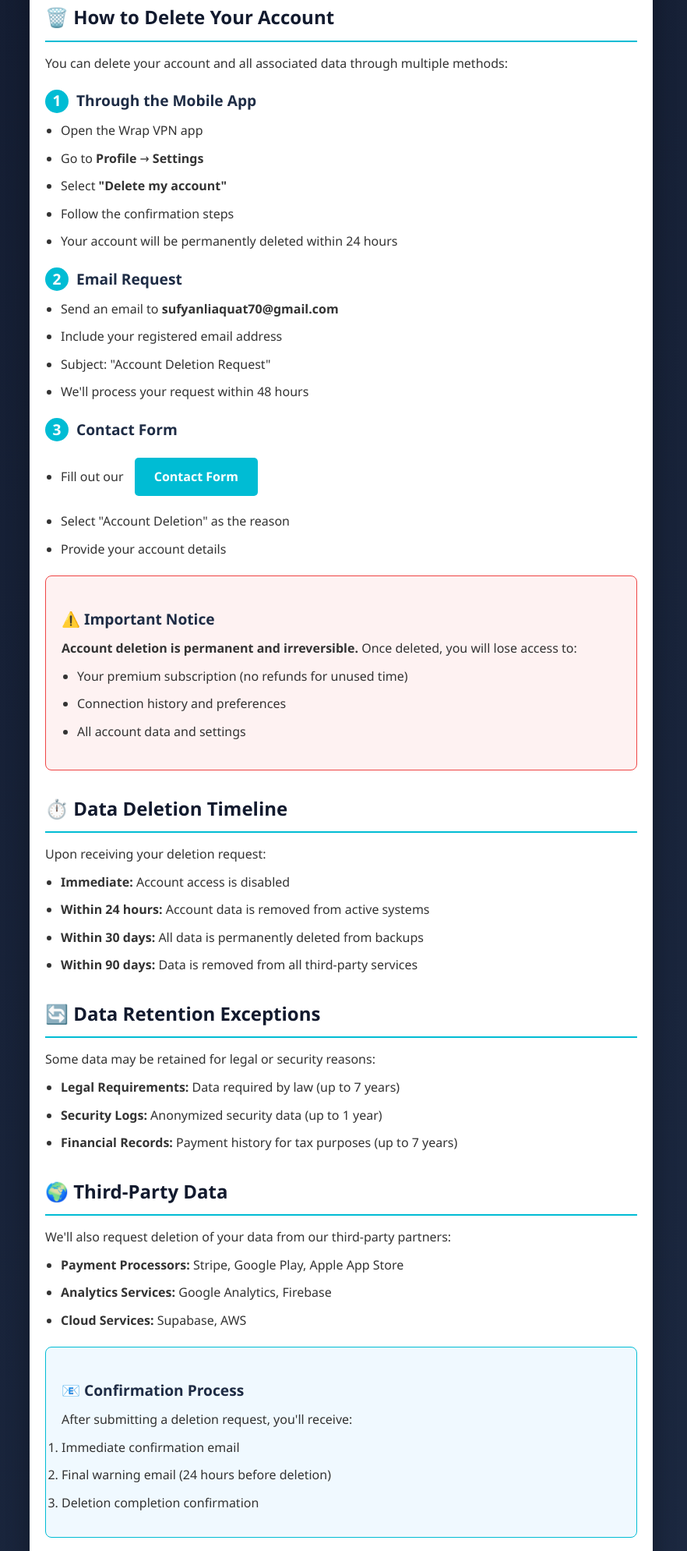
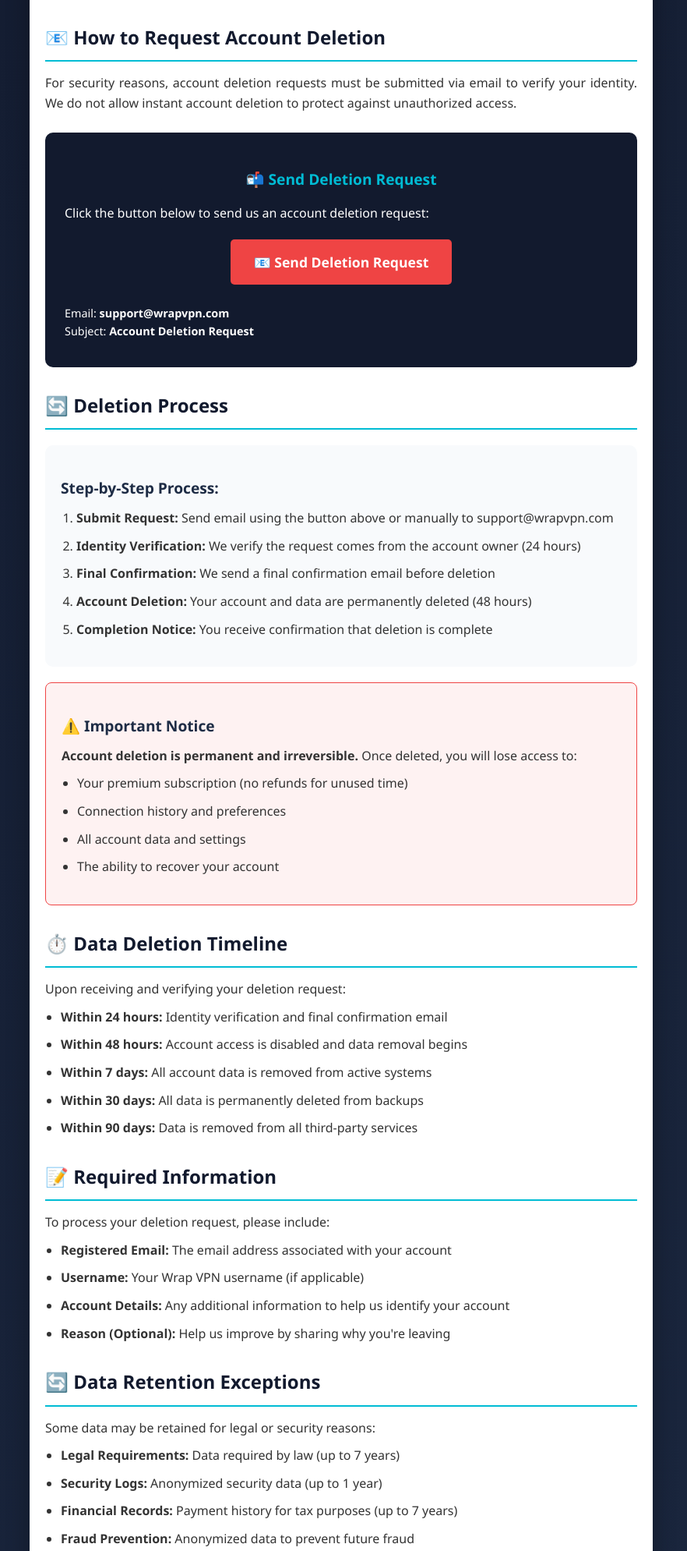
Before and after one commit to sufyan2618/wrapvpn-policies, a plain HTML site: page index.html in a window 1280 px wide. Shown: the part 772-2761 px from the top of the page at 78% size, without its empty margins (202-1084 px from the left). Drawn offline with Linux system fonts and the light colour scheme.

Commit message:
Update index.html

```diff
--- a/index.html
+++ b/index.html
@@ -81,7 +81,7 @@
             text-align: justify;
         }
 
-        ul {
+        ul, ol {
             padding-left: 20px;
             margin-bottom: 15px;
         }
@@ -102,16 +102,16 @@
             margin: 20px 0;
         }
 
-        .contact-section {
+        .email-box {
             background: #121A2E;
             color: white;
-            padding: 30px;
+            padding: 25px;
             border-radius: 10px;
-            margin: 30px 0;
+            margin: 25px 0;
             text-align: center;
         }
 
-        .contact-section h3 {
+        .email-box h3 {
             color: #00BCD4;
             margin-bottom: 15px;
         }
@@ -132,11 +132,13 @@
             background: #0891b2;
         }
 
-        .btn-danger {
+        .btn-email {
             background: #ef4444;
+            font-size: 1.1em;
+            padding: 15px 30px;
         }
 
-        .btn-danger:hover {
+        .btn-email:hover {
             background: #dc2626;
         }
 
@@ -159,6 +161,13 @@
             justify-content: center;
             margin-right: 10px;
             font-weight: bold;
+        }
+
+        .process-steps {
+            background: #f8fafc;
+            border-radius: 10px;
+            padding: 20px;
+            margin: 20px 0;
         }
 
         @media (max-width: 768px) {
@@ -187,7 +196,7 @@
 
         <div class="highlight-box">
             <h3>🔒 Your Data, Your Control</h3>
-            <p>At Wrap VPN, we believe you should have complete control over your personal data. This policy explains how you can request deletion of your account and associated data from our services.</p>
+            <p>At Wrap VPN, we believe you should have complete control over your personal data. This policy explains how you can request deletion of your account and associated data from our services through our secure email verification process.</p>
         </div>
 
         <h2>📋 What Data We Collect</h2>
@@ -199,32 +208,30 @@
             <li><strong>Payment Information:</strong> Subscription status and payment history (processed by third-party providers)</li>
         </ul>
 
-        <h2>🗑️ How to Delete Your Account</h2>
-        <p>You can delete your account and all associated data through multiple methods:</p>
+        <h2>📧 How to Request Account Deletion</h2>
+        <p>For security reasons, account deletion requests must be submitted via email to verify your identity. We do not allow instant account deletion to protect against unauthorized access.</p>
 
-        <h3><span class="step-number">1</span>Through the Mobile App</h3>
-        <ul>
-            <li>Open the Wrap VPN app</li>
-            <li>Go to <strong>Profile</strong> → <strong>Settings</strong></li>
-            <li>Select <strong>"Delete my account"</strong></li>
-            <li>Follow the confirmation steps</li>
-            <li>Your account will be permanently deleted within 24 hours</li>
-        </ul>
+        <div class="email-box">
+            <h3>📬 Send Deletion Request</h3>
+            <p>Click the button below to send us an account deletion request:</p>
+            <a href="mailto:support@wrapvpn.com?subject=Account%20Deletion%20Request&body=Hello%20Wrap%20VPN%20Support%20Team%2C%0A%0AI%20would%20like%20to%20request%20the%20deletion%20of%20my%20account%20and%20all%20associated%20data.%0A%0AAccount%20Details%3A%0A-%20Email%3A%20%5BYour%20registered%20email%5D%0A-%20Username%3A%20%5BYour%20username%5D%0A-%20Request%20Date%3A%20%5BToday%27s%20date%5D%0A%0APlease%20confirm%20the%20deletion%20of%20my%20account%20and%20all%20personal%20data%20associated%20with%20it.%0A%0AThank%20you%2C%0A%5BYour%20Name%5D" class="btn btn-email">📧 Send Deletion Request</a>
+            <p style="margin-top: 15px; font-size: 0.9em;">
+                Email: <strong>support@wrapvpn.com</strong><br>
+                Subject: <strong>Account Deletion Request</strong>
+            </p>
+        </div>
 
-        <h3><span class="step-number">2</span>Email Request</h3>
-        <ul>
-            <li>Send an email to <strong>sufyanliaquat70@gmail.com</strong></li>
-            <li>Include your registered email address</li>
-            <li>Subject: "Account Deletion Request"</li>
-            <li>We'll process your request within 48 hours</li>
-        </ul>
-
-        <h3><span class="step-number">3</span>Contact Form</h3>
-        <ul>
-            <li>Fill out our <a href="#contact" class="btn">Contact Form</a></li>
-            <li>Select "Account Deletion" as the reason</li>
-            <li>Provide your account details</li>
-        </ul>
+        <h2>🔄 Deletion Process</h2>
+        <div class="process-steps">
+            <h3>Step-by-Step Process:</h3>
+            <ol>
+                <li><strong>Submit Request:</strong> Send email using the button above or manually to support@wrapvpn.com</li>
+                <li><strong>Identity Verification:</strong> We verify the request comes from the account owner (24 hours)</li>
+                <li><strong>Final Confirmation:</strong> We send a final confirmation email before deletion</li>
+                <li><strong>Account Deletion:</strong> Your account and data are permanently deleted (48 hours)</li>
+                <li><strong>Completion Notice:</strong> You receive confirmation that deletion is complete</li>
+            </ol>
+        </div>
 
         <div class="warning-box">
             <h3>⚠️ Important Notice</h3>
@@ -233,16 +240,27 @@
                 <li>Your premium subscription (no refunds for unused time)</li>
                 <li>Connection history and preferences</li>
                 <li>All account data and settings</li>
+                <li>The ability to recover your account</li>
             </ul>
         </div>
 
         <h2>⏱️ Data Deletion Timeline</h2>
-        <p>Upon receiving your deletion request:</p>
+        <p>Upon receiving and verifying your deletion request:</p>
         <ul>
-            <li><strong>Immediate:</strong> Account access is disabled</li>
-            <li><strong>Within 24 hours:</strong> Account data is removed from active systems</li>
+            <li><strong>Within 24 hours:</strong> Identity verification and final confirmation email</li>
+            <li><strong>Within 48 hours:</strong> Account access is disabled and data removal begins</li>
+            <li><strong>Within 7 days:</strong> All account data is removed from active systems</li>
             <li><strong>Within 30 days:</strong> All data is permanently deleted from backups</li>
             <li><strong>Within 90 days:</strong> Data is removed from all third-party services</li>
+        </ul>
+
+        <h2>📝 Required Information</h2>
+        <p>To process your deletion request, please include:</p>
+        <ul>
+            <li><strong>Registered Email:</strong> The email address associated with your account</li>
+            <li><strong>Username:</strong> Your Wrap VPN username (if applicable)</li>
+            <li><strong>Account Details:</strong> Any additional information to help us identify your account</li>
+            <li><strong>Reason (Optional):</strong> Help us improve by sharing why you're leaving</li>
         </ul>
 
         <h2>🔄 Data Retention Exceptions</h2>
@@ -251,6 +269,7 @@
             <li><strong>Legal Requirements:</strong> Data required by law (up to 7 years)</li>
             <li><strong>Security Logs:</strong> Anonymized security data (up to 1 year)</li>
             <li><strong>Financial Records:</strong> Payment history for tax purposes (up to 7 years)</li>
+            <li><strong>Fraud Prevention:</strong> Anonymized data to prevent future fraud</li>
         </ul>
 
         <h2>🌍 Third-Party Data</h2>
@@ -259,30 +278,41 @@
             <li><strong>Payment Processors:</strong> Stripe, Google Play, Apple App Store</li>
             <li><strong>Analytics Services:</strong> Google Analytics, Firebase</li>
             <li><strong>Cloud Services:</strong> Supabase, AWS</li>
+            <li><strong>Support Systems:</strong> Customer service platforms</li>
         </ul>
 
         <div class="highlight-box">
-            <h3>📧 Confirmation Process</h3>
-            <p>After submitting a deletion request, you'll receive:</p>
-            <ol>
-                <li>Immediate confirmation email</li>
-                <li>Final warning email (24 hours before deletion)</li>
-                <li>Deletion completion confirmation</li>
-            </ol>
+            <h3>📧 Email Template</h3>
+            <p>If you prefer to write your own email, use this template:</p>
+            <hr style="margin: 15px 0;">
+            <p><strong>To:</strong> support@wrapvpn.com<br>
+            <strong>Subject:</strong> Account Deletion Request</p>
+            <p style="font-style: italic; background: #f9f9f9; padding: 15px; border-radius: 5px;">
+                Hello Wrap VPN Support Team,<br><br>
+                I would like to request the deletion of my account and all associated data.<br><br>
+                Account Details:<br>
+                - Email: [Your registered email]<br>
+                - Username: [Your username]<br>
+                - Request Date: [Today's date]<br><br>
+                Please confirm the deletion of my account and all personal data associated with it.<br><br>
+                Thank you,<br>
+                [Your Name]
+            </p>
         </div>
 
         <h2>🔄 Alternative Options</h2>
         <p>Before deleting your account, consider these alternatives:</p>
         <ul>
-            <li><strong>Data Export:</strong> Download your data before deletion</li>
-            <li><strong>Account Suspension:</strong> Temporarily disable your account</li>
+            <li><strong>Data Export:</strong> Request a copy of your data before deletion</li>
+            <li><strong>Account Suspension:</strong> Temporarily disable your account instead</li>
             <li><strong>Privacy Settings:</strong> Adjust data collection preferences</li>
+            <li><strong>Support Help:</strong> Contact us to resolve any issues</li>
         </ul>
 
-        <div class="contact-section" id="contact">
+        <div class="email-box">
             <h3>📞 Need Help?</h3>
             <p>If you have questions about data deletion or need assistance:</p>
-            <a href="mailto:support@wrapvpn.com?subject=Data%20Deletion%20Inquiry" class="btn">Email Support</a>
+            <a href="mailto:support@wrapvpn.com?subject=Data%20Deletion%20Inquiry" class="btn">General Support</a>
             <a href="mailto:privacy@wrapvpn.com?subject=Privacy%20Inquiry" class="btn">Privacy Team</a>
             <p style="margin-top: 15px;">
                 <strong>Response Time:</strong> Within 24 hours<br>
@@ -295,7 +325,8 @@
         <ul>
             <li><strong>GDPR Compliance:</strong> Right to erasure under Article 17</li>
             <li><strong>CCPA Compliance:</strong> Right to delete personal information</li>
-            <li><strong>Privacy Policy:</strong> <a href="privacy_policy.html">View Full Privacy Policy</a></li>
+            <li><strong>Privacy Policy:</strong> <a href="privacy-policy.html">View Full Privacy Policy</a></li>
+            <li><strong>Terms of Service:</strong> <a href="terms-of-service.html">View Terms</a></li>
         </ul>
 
         <div class="footer">
```
